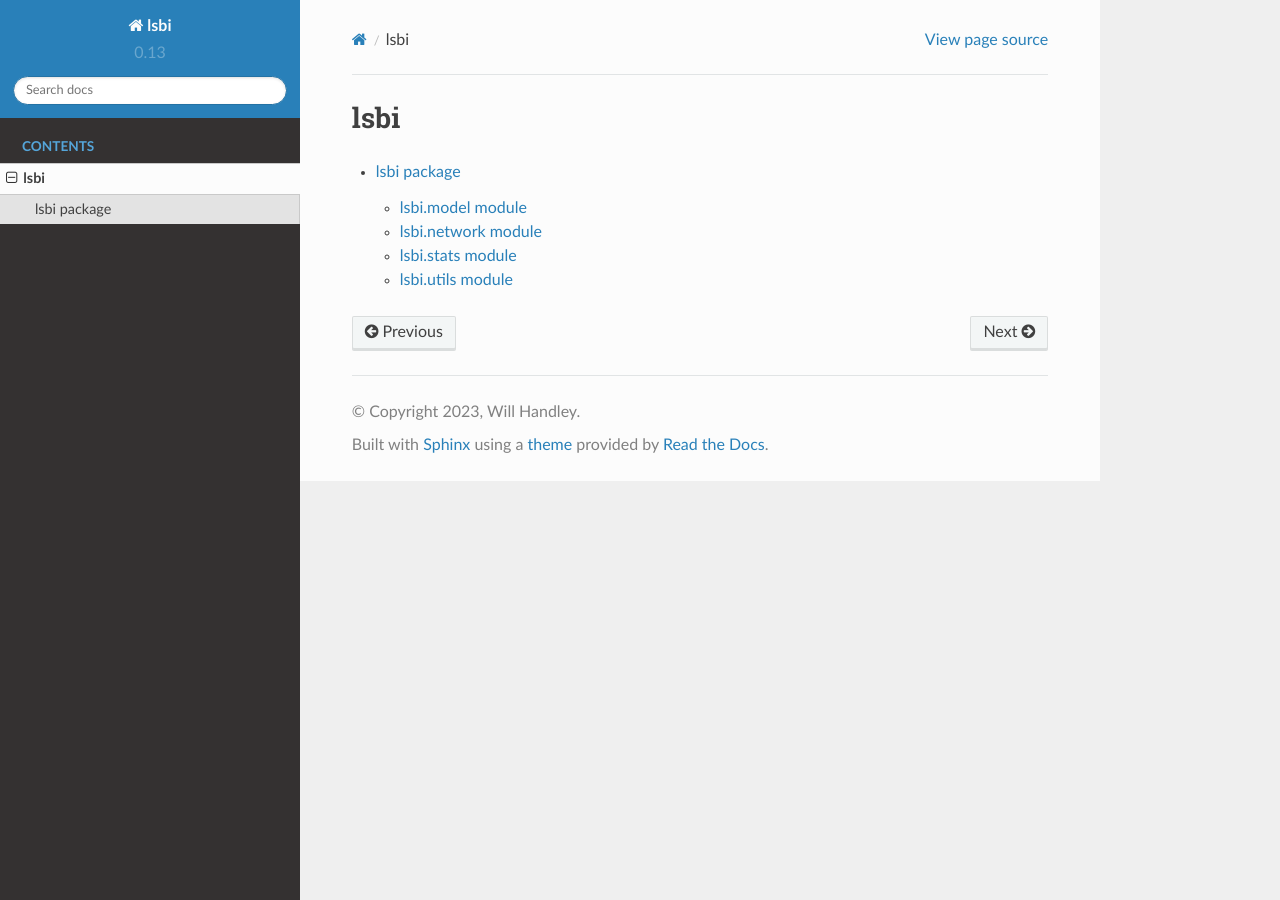
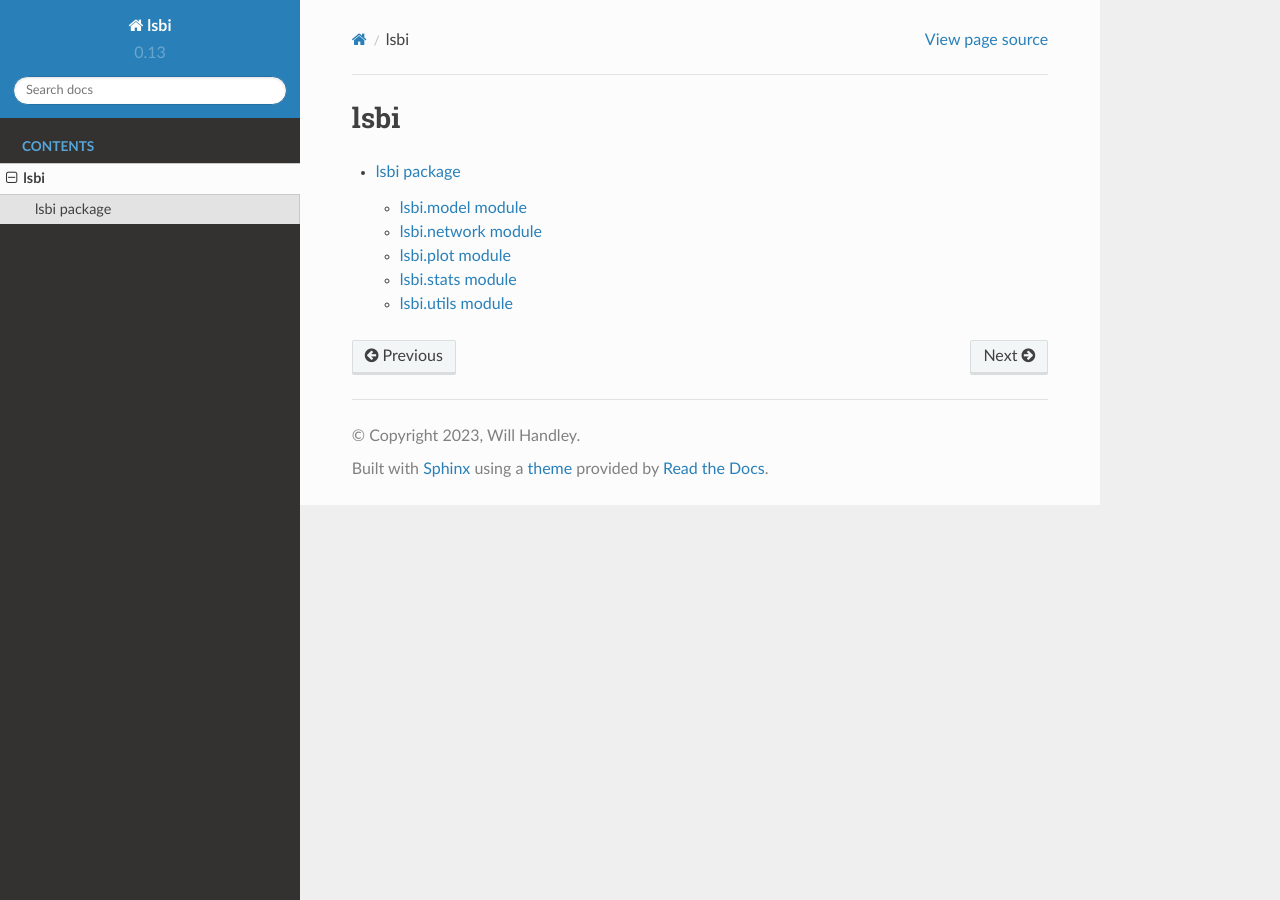
Before and after one commit to handley-lab/lsbi, a Sphinx documentation site: the page built from docs/source/modules.rst, in a window 1280 px wide. Built offline with Sphinx 7.4.7 and the Read the Docs theme 2.0.0, drawn with Linux system fonts in a browser that asks for light colours.

Commit message:
Updated sphinx documentation

```diff
--- a/docs/source/lsbi.rst
+++ b/docs/source/lsbi.rst
@@ -24,6 +24,17 @@ lsbi.network module
    :undoc-members:
 
 
+lsbi.plot module
+----------------
+
+.. automodule:: lsbi.plot
+   :members:
+   :undoc-members:
+   :show-inheritance:
+
+
+
+
 lsbi.stats module
 -----------------
 
```
